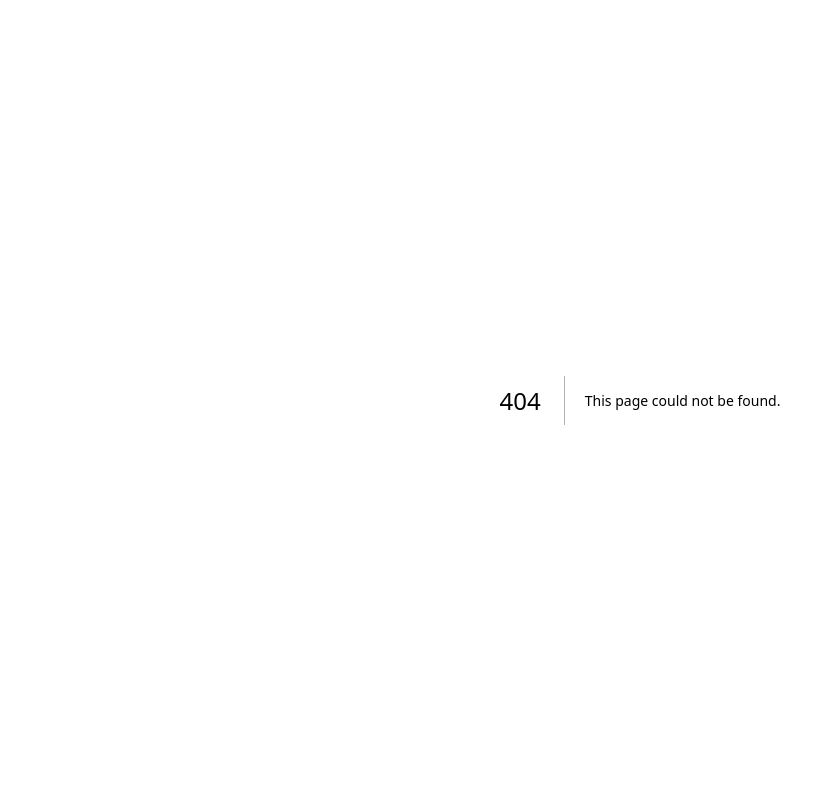
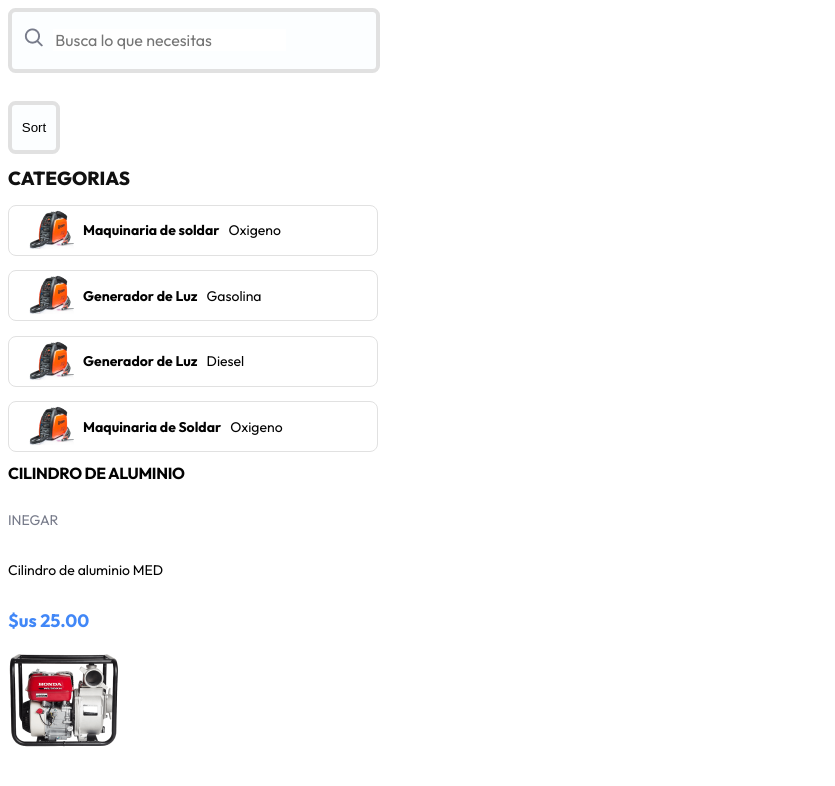
Before and after one commit to Leandrojxd/E-commerce, a Next.js app: page /Catalog in a window 1280 px wide. Before the commit this address had no page. Shown: the top 786 px of the page, without its empty margins (0-835 px from the left). Built offline with nearby package versions, Linux system fonts and the light colour scheme.

Commit message:
feature: Catalog with Sort View, with some styles

```diff
--- a/public/home.module.css
+++ b/public/home.module.css
@@ -137,3 +137,55 @@
     font-weight: 400;
     line-height: normal;
 }
+
+.sort_button_style{
+    width: 52px;
+    height: 53px;
+    border-radius: 7.536px;
+    border: 4px solid var(--neutral-500, #E1E1E1);
+    background: var(--neutral-100, #FCFEFF);
+}
+
+.title_card{
+    color: var(--dark, #030303);
+    font-family: 'Outfit', sans-serif;
+    font-size: 16px;
+    font-style: normal;
+    font-weight: 700;
+    line-height: normal;
+    letter-spacing: -0.32px;
+}
+
+.brand_card{
+    color: var(--neutral-700, #777B8A);
+    font-family: 'Outfit', sans-serif;
+    font-size: 14px;
+    font-style: normal;
+    font-weight: 500;
+    line-height: normal;
+}
+
+.description_card{
+    color: var(--dark, #030303);
+    font-family: 'Outfit', sans-serif;
+    font-size: 14px;
+    font-style: normal;
+    font-weight: 400;
+    line-height: normal;
+}
+
+.price_card{
+    color: var(--primary, #4187F7);
+    font-family: 'Outfit', sans-serif;
+    font-size: 18px;
+    font-style: normal;
+    font-weight: 600;
+    line-height: normal;
+}
+
+.product_description_style{
+    display: flex;
+    flex-direction: column;
+    align-items: flex-start;
+    gap: 4px;
+}
--- /dev/null
+++ b/src/app/Catalog/page.tsx
@@ -0,0 +1,16 @@
+import SortButton from "@/components/atoms/SortButton";
+import ProductCard from "@/components/organism/ProductCard";
+import Search from "@/components/organism/Search";
+import Categories from "@/components/templates/Categories";
+
+
+export default function Catalog() {
+  return (
+    <main>
+      <Search />
+      <SortButton/>
+      <Categories/>
+      <ProductCard/>
+    </main>
+  )
+}
--- a/src/components/atoms/CustomImage.tsx
+++ b/src/components/atoms/CustomImage.tsx
@@ -3,7 +3,7 @@ import Image from "next/image";
 type Props = {
     src:string,
     alt:string,
-    className: string,
+    className?: string,
 }
 
 function CustomImage({src, alt, className}: Props)
--- /dev/null
+++ b/src/components/atoms/SortButton.tsx
@@ -0,0 +1,11 @@
+import styles from 'public/home.module.css'
+
+function SortButton() {
+  return (
+    <div>
+        <button className={styles.sort_button_style}>Sort</button>
+    </div>
+  )
+}
+
+export default SortButton
--- /dev/null
+++ b/src/components/molecules/ProductDescription.tsx
@@ -0,0 +1,21 @@
+import styles from 'public/home.module.css'
+
+type ProductDescriptionProps = {
+    title:string,
+    brand:string,
+    description:string,
+    price: string,
+}
+
+function ProductDescription({title, brand, description,price}: ProductDescriptionProps) {
+  return (
+    <div className={styles.product_description_style}>
+        <h1 className={styles.title_card}>{title}</h1>
+        <p className={styles.brand_card}>{brand}</p>
+        <p className={styles.description_card}>{description}</p>
+        <h1 className={styles.price_card}>{price}</h1>
+    </div>
+  )
+}
+
+export default ProductDescription
--- /dev/null
+++ b/src/components/organism/ProductCard.tsx
@@ -0,0 +1,14 @@
+import CustomImage from "../atoms/CustomImage"
+import ProductDescription from "../molecules/ProductDescription"
+import styles from 'public/home.module.css'
+
+function ProductCard() {
+  return (
+    <div >
+        <ProductDescription title="CILINDRO DE ALUMINIO" brand="INEGAR" description="Cilindro de aluminio MED" price="$us 25.00"/>
+        <CustomImage src='/assets/ProductImage.png' alt='ProductImage' />
+    </div>
+  )
+}
+
+export default ProductCard
```
Also changed, not shown: public/assets/ProductImage.png (added).
